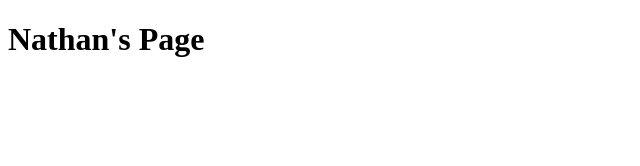
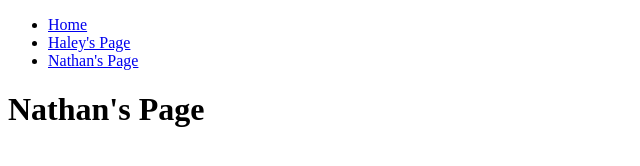
Before and after one commit to halowe94/group-Website, a plain HTML site: page nathan.html in a window 1280 px wide. Shown: the whole page, without its empty margins (0-640 px from the left). Drawn offline with Linux system fonts and the light colour scheme.

Commit message:
added header with navigation and footer and main sections

```diff
--- a/nathan.html
+++ b/nathan.html
@@ -9,8 +9,20 @@
     <link href="./css/nathan.css" rel="stylesheet">
 </head>
 <body>
+    <header>
+        <nav id="main-nav">
+            <ul>
+                <li><a href="index.html">Home</a></li>
+                <li><a href="haley.html">Haley's Page</a></li>
+                <li><a href="nathan.html">Nathan's Page</a></li>
+            </ul>
+        </nav>
+    </header>
 
-    <h1>Nathan's Page</h1>
+    <main>
+        <h1>Nathan's Page</h1>
+    </main>
 
+    <footer></footer>
 </body>
 </html>
```
